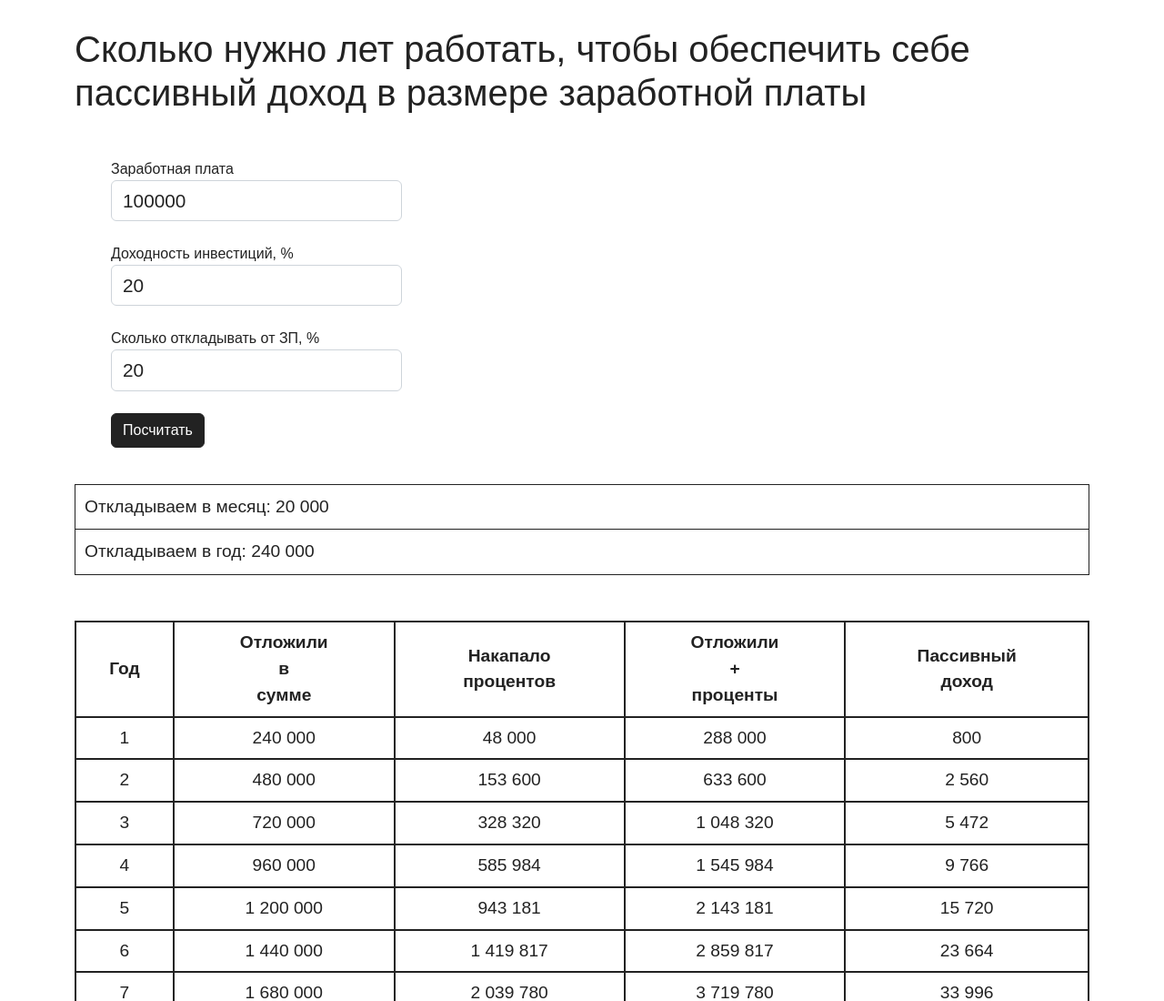
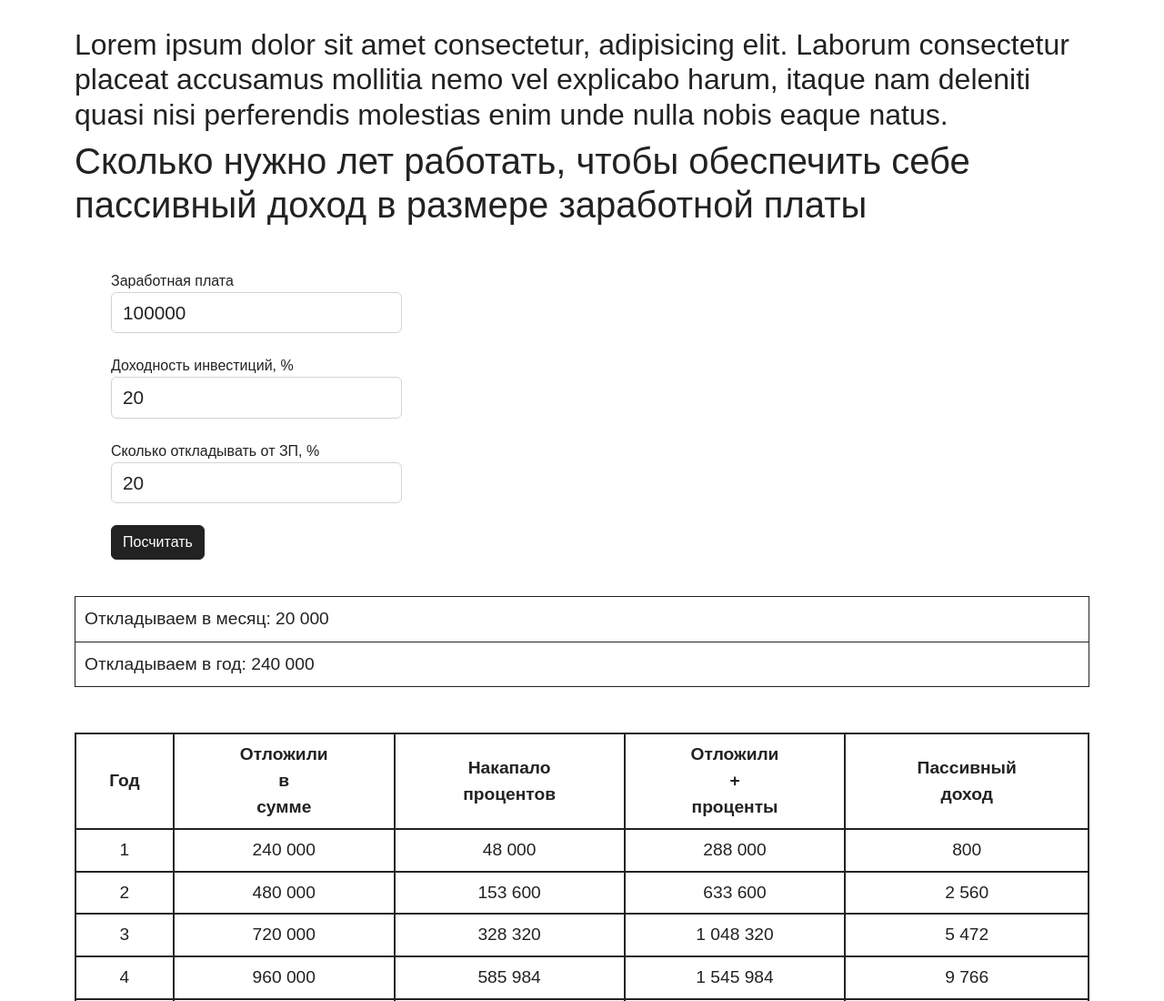
Before and after one commit to mihinov/invest-calc, a website built with Parcel: page src/index.html in a window 1280 px wide. Shown: the top 1100 px of the page at 91% size. Built offline with nearby package versions, Linux system fonts and the light colour scheme.

Commit message:
моё изменение текста

```diff
--- a/src/index.html
+++ b/src/index.html
@@ -12,6 +12,10 @@
 
 	<section class="section">
 		<div class="container">
+
+			<h2>
+				Lorem ipsum dolor sit amet consectetur, adipisicing elit. Laborum consectetur placeat accusamus mollitia nemo vel explicabo harum, itaque nam deleniti quasi nisi perferendis molestias enim unde nulla nobis eaque natus.
+			</h2>
 
 			<h1>
 				Cколько нужно лет работать, чтобы обеспечить себе пассивный доход в размере заработной платы
```
